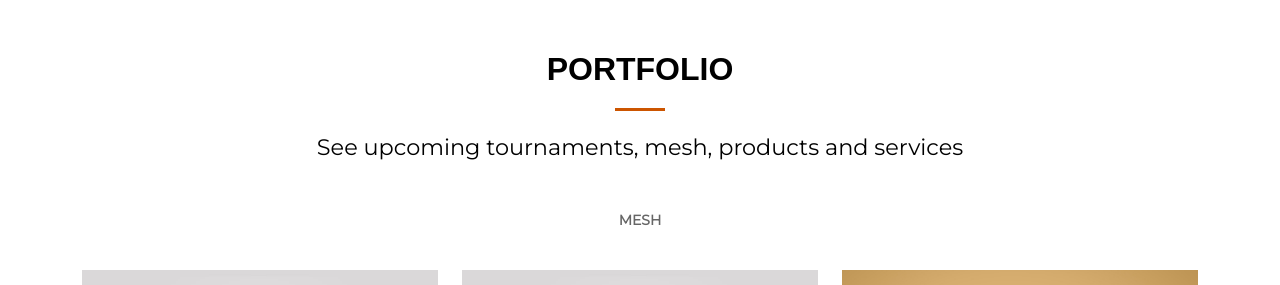
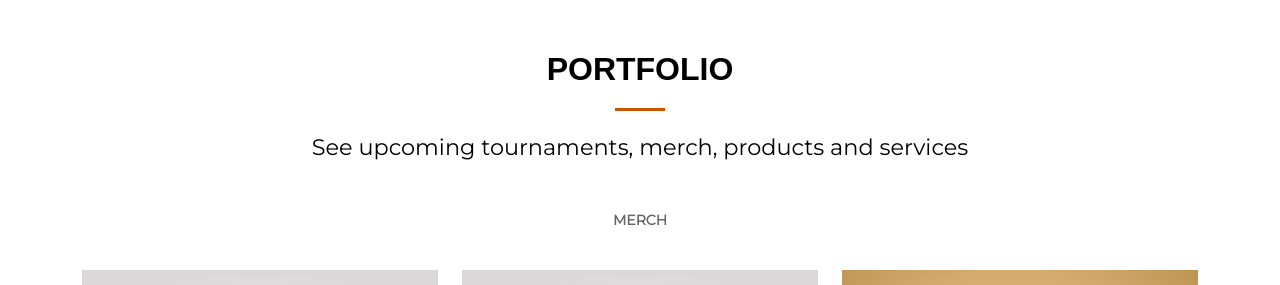
Before and after one commit to David405/afro-panda, a plain HTML site: page index.html in a window 1280 px wide. Shown: the part 2540-2825 px from the top of the page. Drawn offline with Linux system fonts and the light colour scheme; a web font is replaced by a local one.

Commit message:
fixed typo

```diff
--- a/index.html
+++ b/index.html
@@ -186,7 +186,7 @@
           <div class="col-md-12">
             <h3 class="section-title">Portfolio</h3>
             <div class="section-title-divider"></div>
-            <p class="section-description">See upcoming tournaments, mesh, products and services</p>
+            <p class="section-description">See upcoming tournaments, merch, products and services</p>
           </div>
         </div>
 
@@ -194,7 +194,7 @@
           <div class="col-lg-12 d-flex justify-content-center">
             <ul id="portfolio-flters">
 
-              <li data-filter=".filter-card">Mesh</li>
+              <li data-filter=".filter-card">Merch</li>
 
             </ul>
           </div>
```
